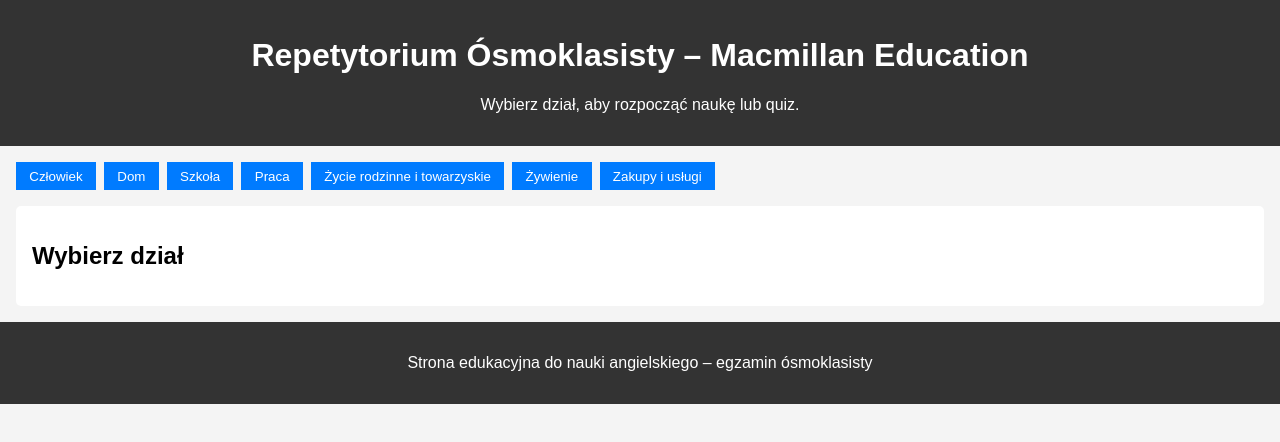
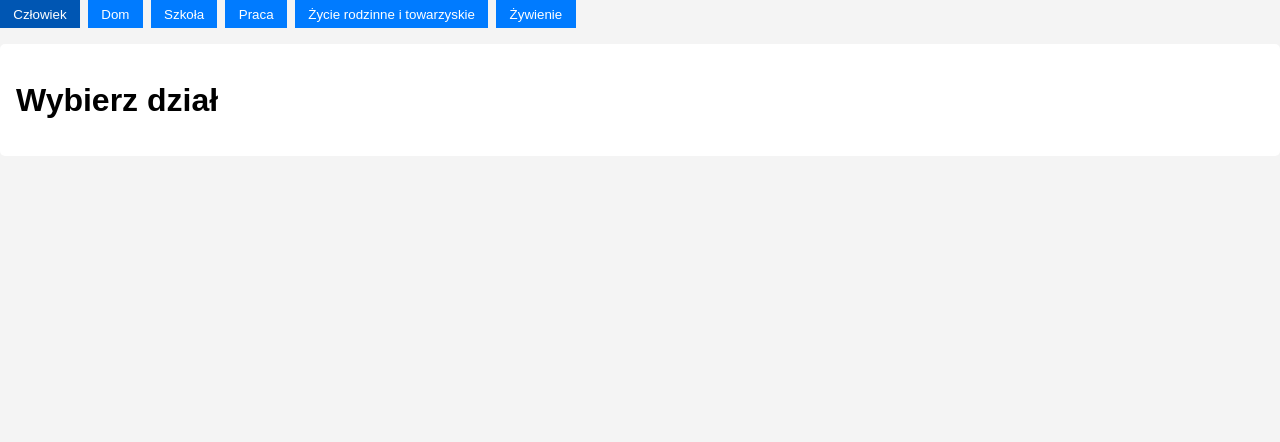
Before and after one commit to Kamilll568/repetytorium-8klasa, a plain HTML site: page index.html in a window 1280 px wide. Drawn offline with Linux system fonts and the light colour scheme.

Commit message:
Update index.html

```diff
--- a/index.html
+++ b/index.html
@@ -1,39 +1,26 @@
 <!DOCTYPE html>
 <html lang="pl">
 <head>
-  <meta charset="UTF-8" />
-  <meta name="viewport" content="width=device-width, initial-scale=1.0"/>
+  <meta charset="UTF-8">
+  <meta name="viewport" content="width=device-width, initial-scale=1.0">
   <title>Repetytorium Ósmoklasisty</title>
-  <link rel="stylesheet" href="style.css" />
+  <link rel="stylesheet" href="style.css">
 </head>
 <body>
-  <header>
-    <h1>Repetytorium Ósmoklasisty – Macmillan Education</h1>
-    <p>Wybierz dział, aby rozpocząć naukę lub quiz.</p>
-  </header>
-
-  <main>
-    <section id="menu">
+  <div id="menu">
     <button onclick="loadSection('czlowiek')">Człowiek</button>
     <button onclick="loadSection('dom')">Dom</button>
     <button onclick="loadSection('szkola')">Szkoła</button>
     <button onclick="loadSection('praca')">Praca</button>
     <button onclick="loadSection('zycie')">Życie rodzinne i towarzyskie</button>
     <button onclick="loadSection('zywienie')">Żywienie</button>
-      <button onclick="loadSection('zakupy')">Zakupy i usługi</button>
-      <!-- Dodaj kolejne działy -->
-    </section>
+  </div>
 
-    <section id="content">
-      <h2 id="section-title">Wybierz dział</h2>
+  <div id="content">
+    <h1 id="section-title">Wybierz dział</h1>
     <div id="vocabulary"></div>
     <div id="quiz"></div>
-    </section>
-  </main>
-
-  <footer>
-    <p>Strona edukacyjna do nauki angielskiego – egzamin ósmoklasisty</p>
-  </footer>
+  </div>
 
   <script src="script.js"></script>
 </body>
```
Lines whose indentation alone changed are shown as unchanged.
